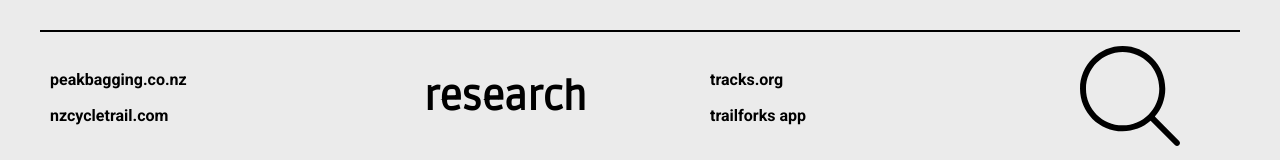
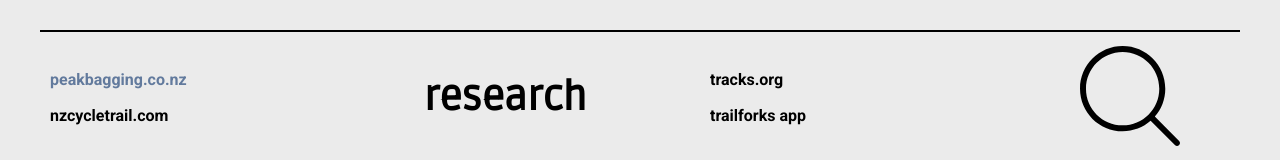
Before and after one commit to jordypeatpeat/352p1, a plain HTML site: page index.html in a window 1280 px wide. In both pictures the pointer is over the link "peakbagging.co.nz". Shown: the part 2287-2447 px from the top of the page. Drawn offline with nearby package versions, Linux system fonts and the light colour scheme.

Commit message:
Added a hover because why not

```diff
--- a/styles.css
+++ b/styles.css
@@ -116,11 +116,16 @@ h2 {
 a {
   text-decoration: none;
   color: inherit;
+  transition: ease 0.5s;
 }
 
 a:visited {
   text-decoration: none;
   color: inherit;
+}
+
+a:hover {
+  color: #627A9D;
 }
 
 #square, #squareSmall {
```
